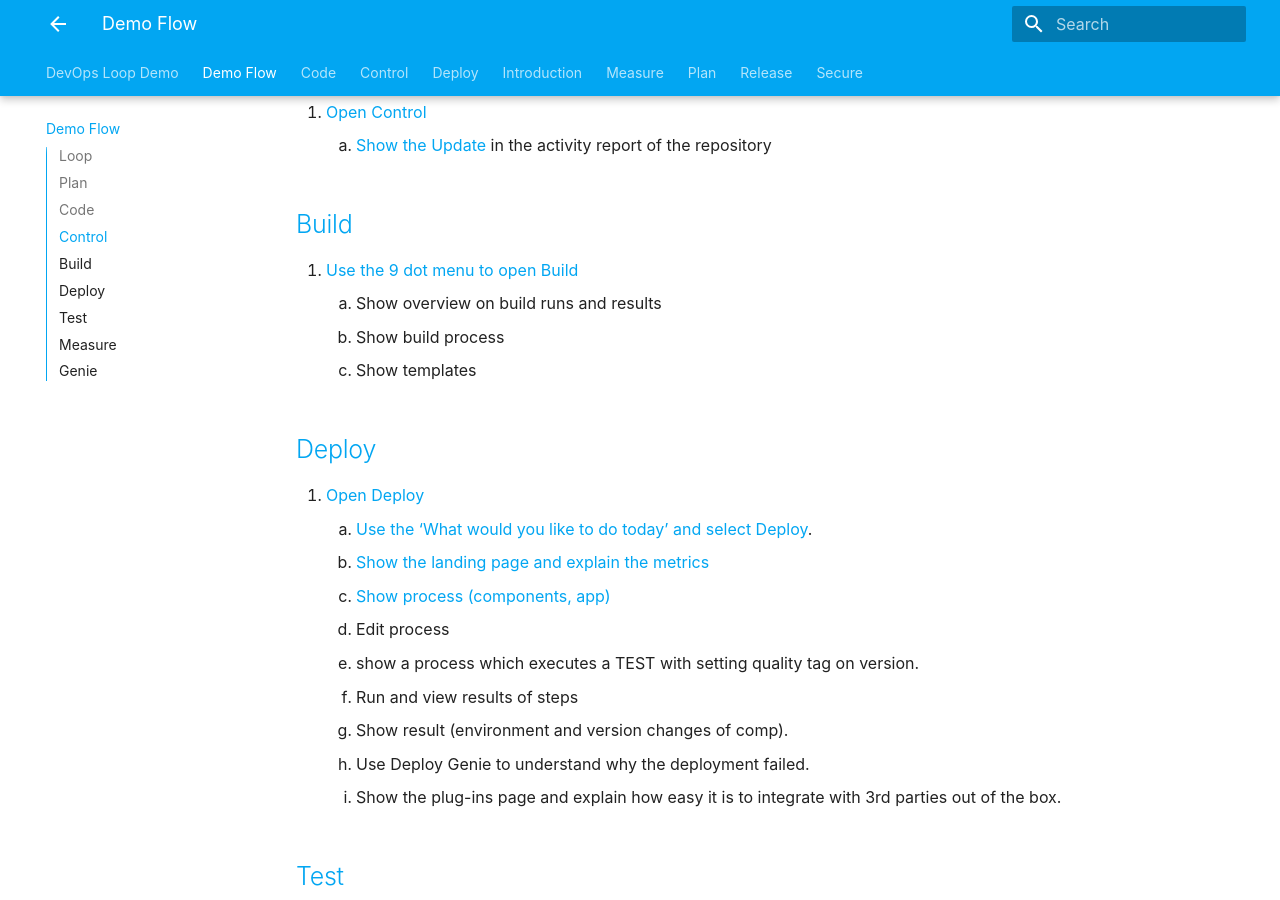
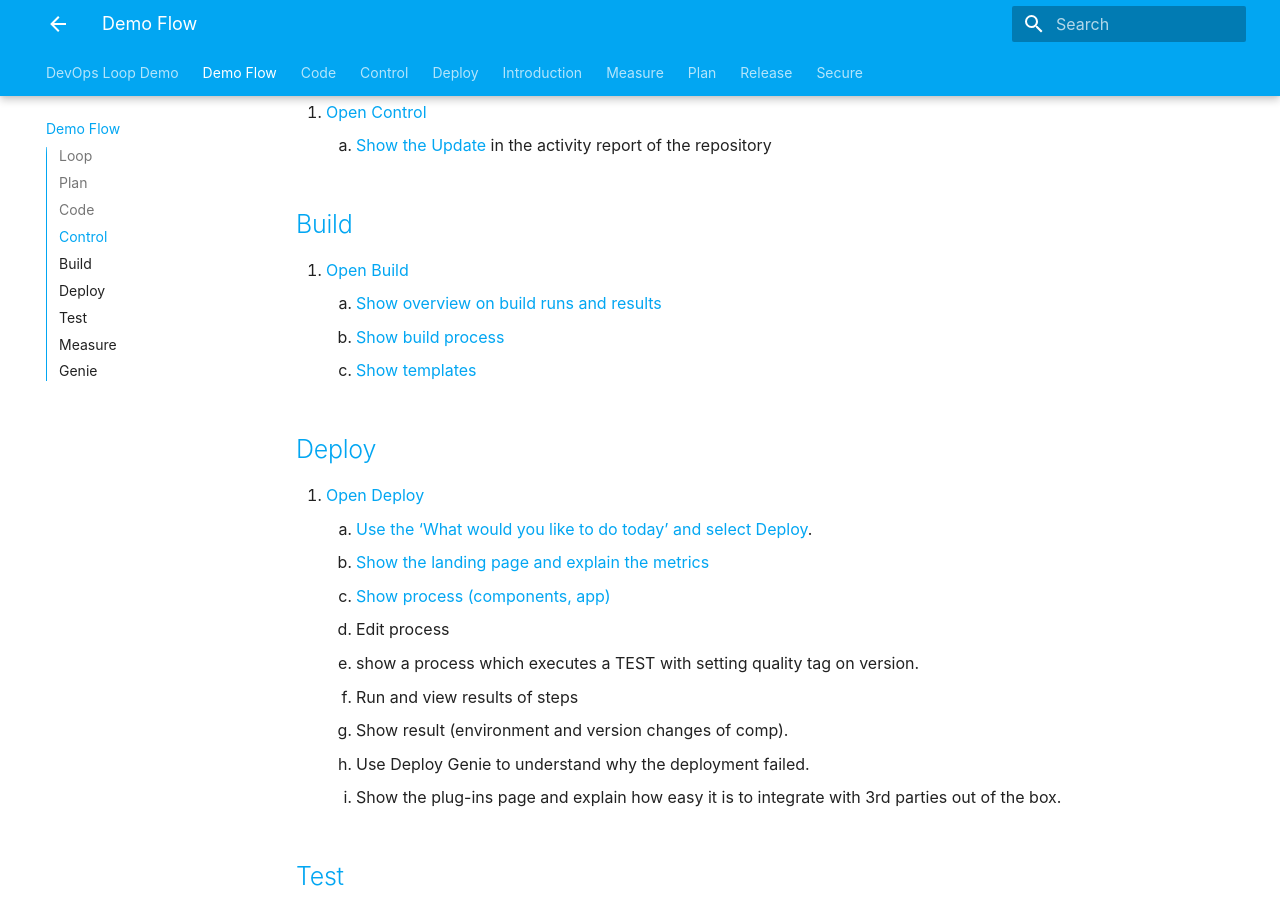
Before and after one commit to DevOpsAutomationLabs/EchoLogic_DemoApp, an MkDocs documentation site: the page built from docs/demoflow.md, in a window 1280 px wide and 900 px high, scrolled down 1384 px. Built offline with MkDocs 1.6.1 and Material for MkDocs 9.7.7, drawn with Linux system fonts in a browser that asks for light colours.

Commit message:
added BUILD lab structure and demoflow links

```diff
--- a/docs/demoflow.md
+++ b/docs/demoflow.md
@@ -32,10 +32,10 @@
 
 ## [Build](build/index.md)
 
-1. [Use the 9 dot menu to open Build](build/index.md#how-to-switch-to-build-from-home-page)
-    1. Show overview on build runs and results
-    2. Show build process
-    3. Show templates
+1. [Open Build](build/index.md#how-to-switch-to-build-from-home-page)
+    1. [Show overview on build runs and results](build/index.md#build-project-runs)
+    2. [Show build process](build/index.md#build-process-detail)
+    3. [Show templates](build/index.md#templates)
 
 ## [Deploy](deploy/index.md)
 
```
Also changed, not shown: 11 other files.
